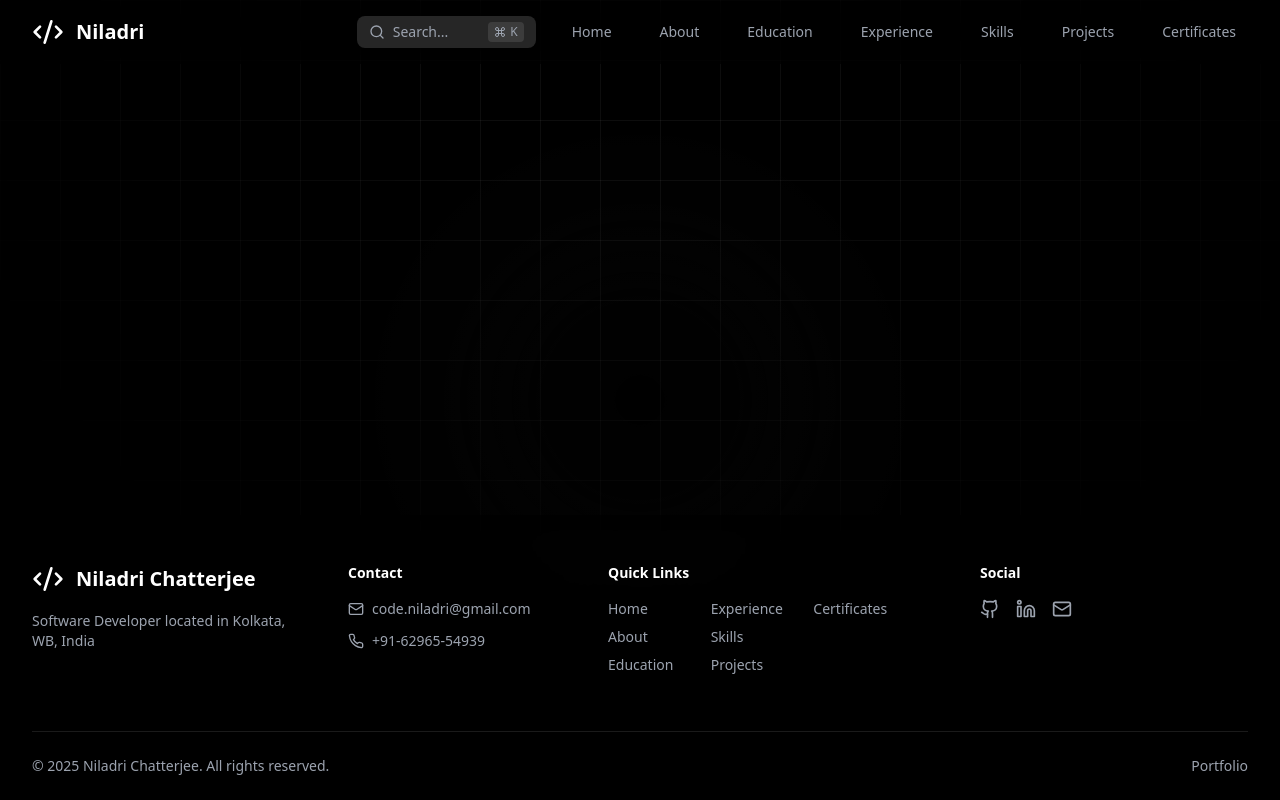
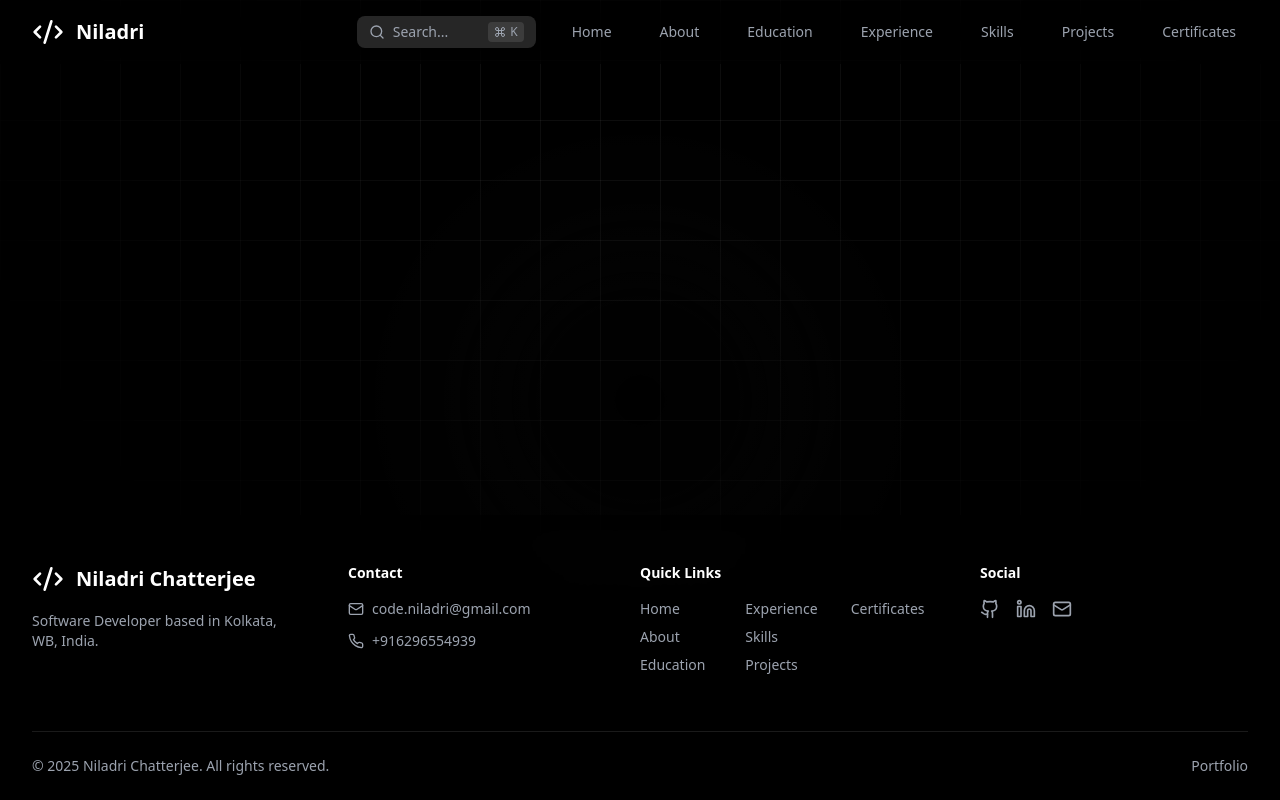
Before and after one commit to max-proj17/max-proj17.github.io, a React (Vite) app: page /#/contact in a window 1280 px wide. Built offline with nearby package versions, Linux system fonts and the light colour scheme.

Commit message:
Updated footer

```diff
--- a/src/components/Footer.tsx
+++ b/src/components/Footer.tsx
@@ -33,7 +33,7 @@ const Footer = () => {
 							<span className="text-xl font-bold text-white">Niladri Chatterjee</span>
 						</Link>
 						<p className="text-sm text-gray-400">
-							Software Developer located in Kolkata, WB, India
+							Software Developer based in Kolkata, WB, India.
 						</p>
 					</div>
 
@@ -53,14 +53,14 @@ const Footer = () => {
 									className="text-sm text-gray-400 hover:text-white transition-colors flex items-center gap-2"
 								>
 									<Phone className="w-4 h-4" />
-									+91-62965-54939
+									+916296554939
 								</a>
 							</li>
 						</ul>
 					</div>
 
 					{/* Links - First Column */}
-					<div className="space-y-4 -ml-14 mr-10">
+					<div className="space-y-4 -ml-6">
 						<h3 className="text-sm font-semibold text-white">Quick Links</h3>
 						<div className="grid grid-cols-3 gap-x-6 gap-y-3">
 							{/* Column 1 */}
```
